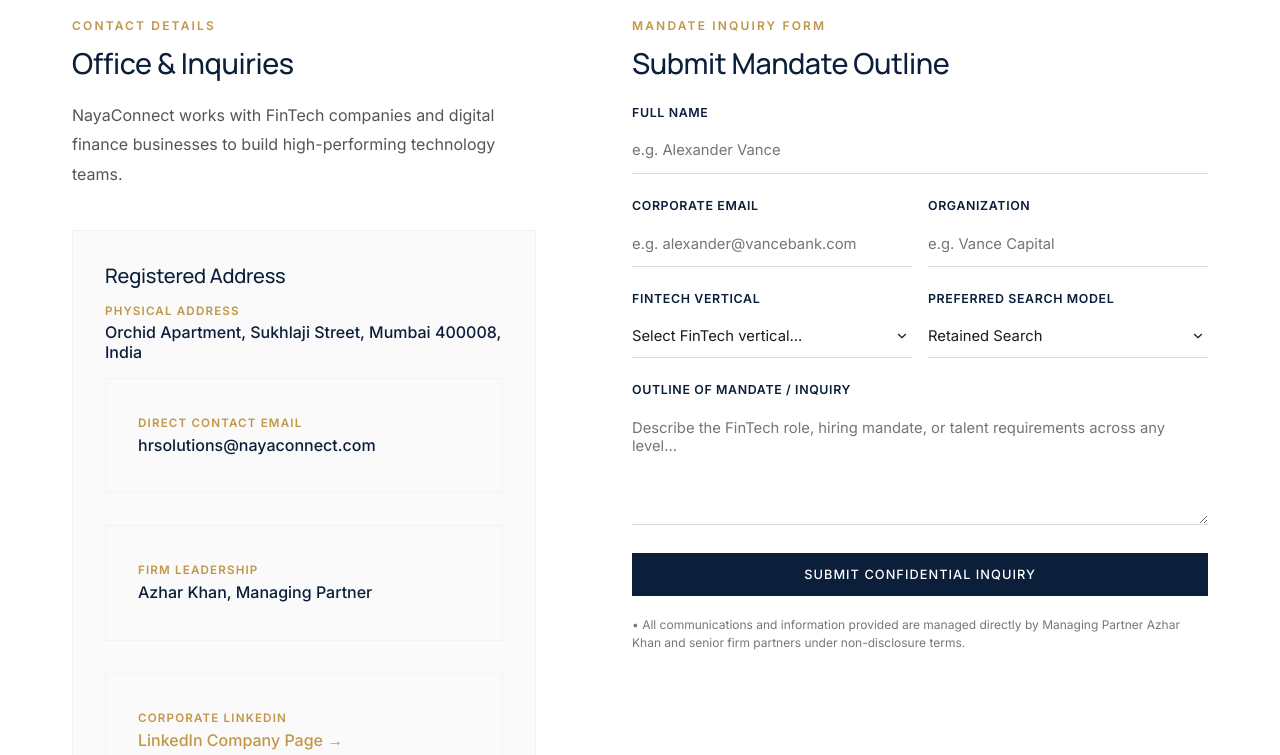
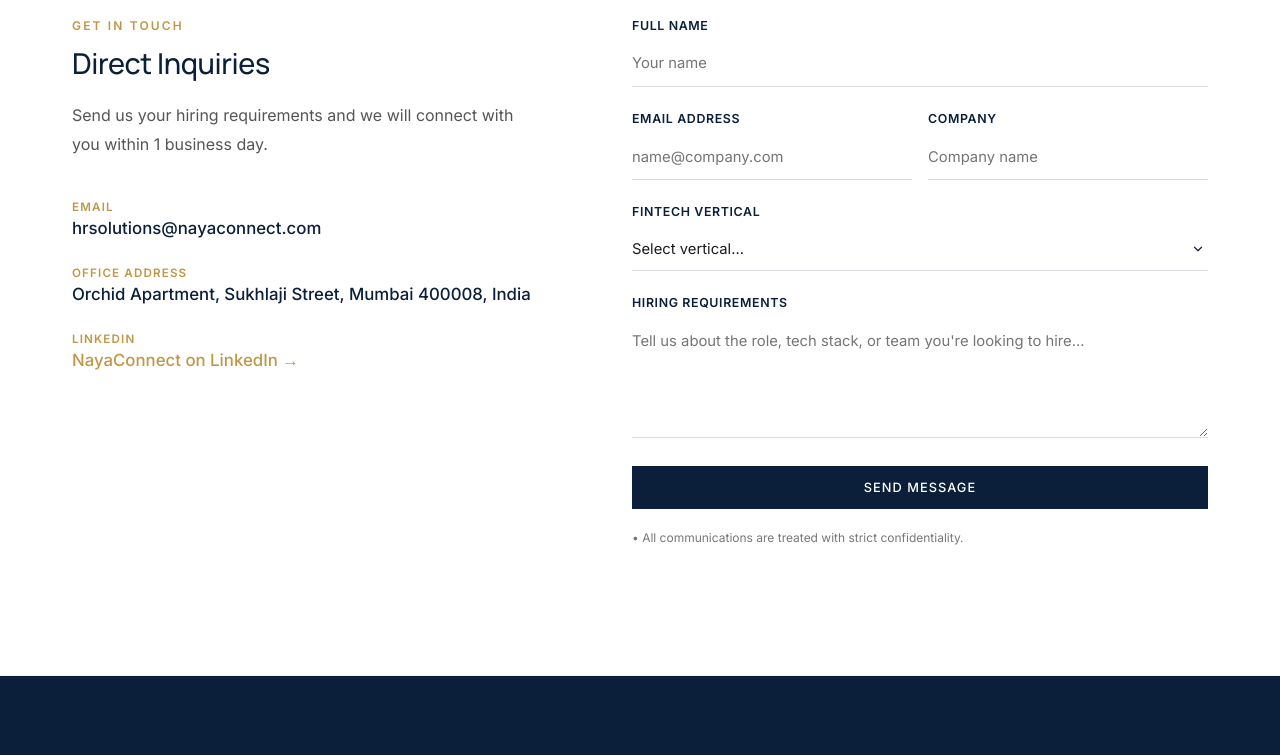
Before and after one commit to Azhar5567/nayaconnect_website, a plain HTML site: page contact.html in a window 1280 px wide. Shown: the part 590-1345 px from the top of the page. Drawn offline with Linux system fonts and the light colour scheme.

Commit message:
Simplify contact page layout and form fields

```diff
--- a/contact.html
+++ b/contact.html
@@ -108,7 +108,7 @@
       <div class="hero-content fade-in-up">
         <span class="hero-tagline">Contact NayaConnect</span>
         <h1 class="hero-title">Looking to build your FinTech technology team?</h1>
-        <p class="lead hero-desc">Whether you are building a new engineering team, expanding your technology function, or hiring for a specialised technical role, get in touch with us.</p>
+        <p class="lead hero-desc">Whether you are building a new team or hiring for a specialised role, get in touch with us.</p>
       </div>
     </div>
   </section>
@@ -120,89 +120,68 @@
 
         <!-- Info Column -->
         <div class="contact-info fade-in-up">
-          <span class="section-label">Contact Details</span>
-          <h2 class="contact-title" style="font-size: 1.8rem;">Office &amp; Inquiries</h2>
-          <p class="contact-text">NayaConnect works with FinTech companies and digital finance businesses to build high-performing technology teams.</p>
+          <span class="section-label">Get In Touch</span>
+          <h2 class="contact-title" style="font-size: 1.8rem;">Direct Inquiries</h2>
+          <p class="contact-text">Send us your hiring requirements and we will connect with you within 1 business day.</p>
 
-          <div class="office-card">
-            <h3>Registered Address</h3>
-            <div class="office-detail-row">
-              <span class="office-label">Physical Address</span>
-              <span class="office-val">Orchid Apartment, Sukhlaji Street, Mumbai 400008, India</span>
+          <div class="contact-details" style="margin-top: 2rem;">
+            <div class="contact-detail-item">
+              <span class="contact-detail-label">Email</span>
+              <span class="contact-detail-val"><a href="mailto:hrsolutions@nayaconnect.com" style="color: var(--color-primary); text-decoration: none;">hrsolutions@nayaconnect.com</a></span>
             </div>
-            <div class="office-card">
-              <span class="office-label">Direct Contact Email</span>
-              <p class="office-val"><a href="mailto:hrsolutions@nayaconnect.com" style="color: var(--color-primary); text-decoration: none;">hrsolutions@nayaconnect.com</a></p>
+            <div class="contact-detail-item">
+              <span class="contact-detail-label">Office Address</span>
+              <span class="contact-detail-val">Orchid Apartment, Sukhlaji Street, Mumbai 400008, India</span>
             </div>
-            <div class="office-card">
-              <span class="office-label">Firm Leadership</span>
-              <p class="office-val">Azhar Khan, Managing Partner</p>
-            </div>
-            <div class="office-card">
-              <span class="office-label">Corporate LinkedIn</span>
-              <p class="office-val"><a href="https://www.linkedin.com/company/nayaconnect.com/" target="_blank" rel="noopener" style="color: var(--color-accent); text-decoration: none; word-break: break-all;">LinkedIn Company Page &rarr;</a></p>
-            </div>
-          </div>
-
-          <div class="contact-details">
             <div class="contact-detail-item">
-              <span class="contact-detail-label">Response Time</span>
-              <span class="contact-detail-val">We respond to all hiring inquiries within 1 business day.</span>
+              <span class="contact-detail-label">LinkedIn</span>
+              <span class="contact-detail-val"><a href="https://www.linkedin.com/company/nayaconnect.com/" target="_blank" rel="noopener" style="color: var(--color-accent); text-decoration: none;">NayaConnect on LinkedIn &rarr;</a></span>
             </div>
           </div>
         </div>
 
-        <!-- Confidential Form Column -->
+        <!-- Form Column -->
         <div class="contact-form-wrapper fade-in-up delay-1">
-          <span class="section-label">Mandate Inquiry Form</span>
-          <h2 style="font-size: 1.8rem; margin-bottom: 1.5rem;">Submit Mandate Outline</h2>
-
           <form class="contact-form" id="hiring-inquiry-form" action="https://api.web3forms.com/submit" method="POST">
             <input type="hidden" name="access_key" value="19dd0956-8628-49d9-a33f-326ea72711dc">
+
             <div class="form-group">
               <label for="name" class="form-label">Full Name</label>
-              <input type="text" id="name" name="name" class="form-control" placeholder="e.g. Alexander Vance" required>
+              <input type="text" id="name" name="name" class="form-control" placeholder="Your name" required>
             </div>
+
             <div class="form-row">
               <div class="form-group">
-                <label for="email" class="form-label">Corporate Email</label>
-                <input type="email" id="email" name="email" class="form-control" placeholder="e.g. alexander@vancebank.com" required>
+                <label for="email" class="form-label">Email Address</label>
+                <input type="email" id="email" name="email" class="form-control" placeholder="name@company.com" required>
               </div>
               <div class="form-group">
-                <label for="org" class="form-label">Organization</label>
-                <input type="text" id="org" name="org" class="form-control" placeholder="e.g. Vance Capital" required>
+                <label for="org" class="form-label">Company</label>
+                <input type="text" id="org" name="org" class="form-control" placeholder="Company name" required>
               </div>
             </div>
-            <div class="form-row">
-              <div class="form-group">
-                <label for="sector" class="form-label">FinTech Vertical</label>
-                <select id="sector" name="sector" class="form-control" required>
-                  <option value="" disabled selected>Select FinTech vertical...</option>
-                  <option value="payments">Payments & Digital Commerce</option>
-                  <option value="neobanking">Neobanking & Digital Banking Tech</option>
-                  <option value="lendingtech">LendingTech & Digital Credit</option>
-                  <option value="wealthtech">WealthTech & Investment Platforms</option>
-                  <option value="insurtech">InsurTech & Digital Insurance</option>
-                  <option value="regtech">RegTech & Financial Crime Tech</option>
-                  <option value="saas">Enterprise Financial SaaS</option>
-                  <option value="crypto">Crypto & Digital Assets</option>
-                </select>
-              </div>
-              <div class="form-group">
-                <label for="model" class="form-label">Preferred Search Model</label>
-                <select id="model" name="model" class="form-control">
-                  <option value="retained">Retained Search</option>
-                  <option value="contingent">Contingent Search</option>
-                  <option value="advisory">Advisory Consultation</option>
-                </select>
-              </div>
+
+            <div class="form-group">
+              <label for="sector" class="form-label">FinTech Vertical</label>
+              <select id="sector" name="sector" class="form-control" required>
+                <option value="" disabled selected>Select vertical...</option>
+                <option value="payments">Payments &amp; Commerce</option>
+                <option value="neobanking">Neobanking &amp; Digital Banking</option>
+                <option value="lendingtech">LendingTech &amp; Credit</option>
+                <option value="wealthtech">WealthTech &amp; Investment</option>
+                <option value="insurtech">InsurTech</option>
+                <option value="regtech">RegTech &amp; Compliance</option>
+                <option value="other">Other FinTech / SaaS</option>
+              </select>
             </div>
+
             <div class="form-group">
-              <label for="message" class="form-label">Outline of Mandate / Inquiry</label>
-              <textarea id="message" name="message" class="form-control" placeholder="Describe the FinTech role, hiring mandate, or talent requirements across any level..." required></textarea>
+              <label for="message" class="form-label">Hiring Requirements</label>
+              <textarea id="message" name="message" class="form-control" placeholder="Tell us about the role, tech stack, or team you're looking to hire..." rows="4" required></textarea>
             </div>
-            <button type="submit" class="btn btn-primary" style="width: 100%; border: none;">Submit Confidential Inquiry</button>
-            <p class="privacy-notice">&bull; All communications and information provided are managed directly by Managing Partner Azhar Khan and senior firm partners under non-disclosure terms.</p>
+
+            <button type="submit" class="btn btn-primary" style="width: 100%; border: none;">Send Message</button>
+            <p class="privacy-notice">&bull; All communications are treated with strict confidentiality.</p>
           </form>
         </div>
 
```
